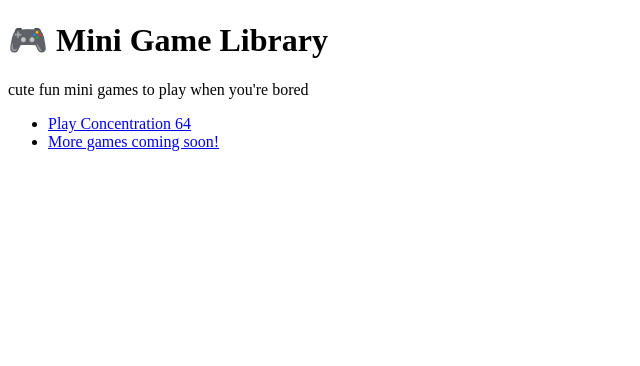
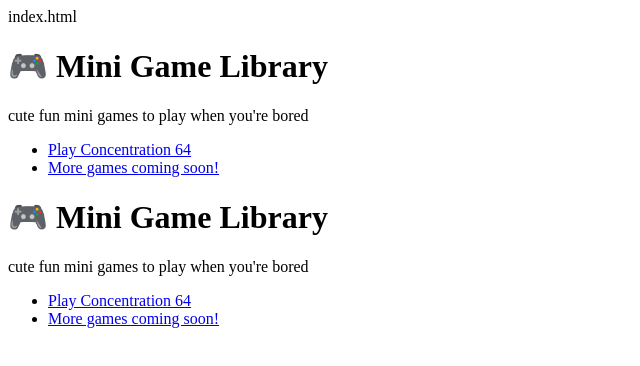
Before and after one commit to leennoemialexandre/minigamelibrary, a plain HTML site: page index.html in a window 1280 px wide. Shown: the whole page, without its empty margins (0-640 px from the left). Drawn offline with Linux system fonts and the light colour scheme.

Commit message:
Update index.html

```diff
--- a/index.html
+++ b/index.html
@@ -1,3 +1,5 @@
+index.html
+
 <!DOCTYPE html>
 <html lang="en">
 <head>
@@ -15,3 +17,24 @@
   </ul>
 </body>
 </html>
+
+
+
+
+<!DOCTYPE html>
+<html lang="en">
+<head>
+  <meta charset="UTF-8">
+  <title>Mini Game Library</title>
+  <link rel="stylesheet" href="style.css" />
+</head>
+<body>
+  <h1>🎮 Mini Game Library</h1>
+  <p>cute fun mini games to play when you're bored</p>
+
+  <ul>
+    <li><a href="games/concentration-64/index.html">Play Concentration 64</a></li>
+    <li><a href="games/coming-soon.html">More games coming soon!</a></li>
+  </ul>
+</body>
+</html>
```
